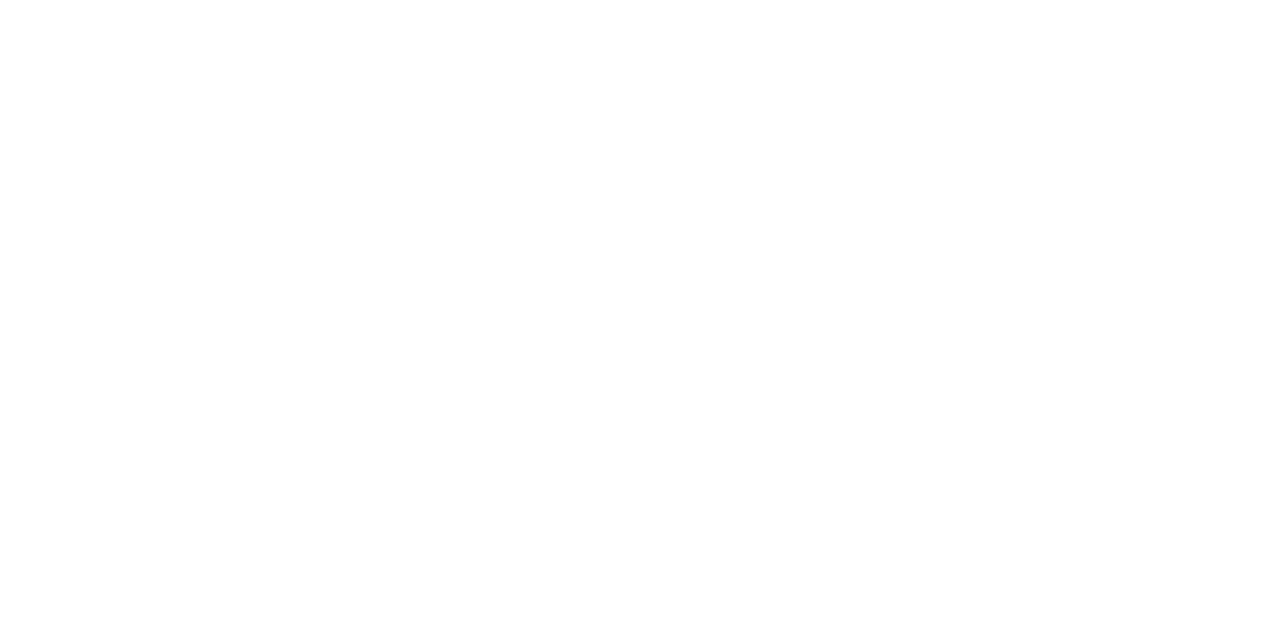
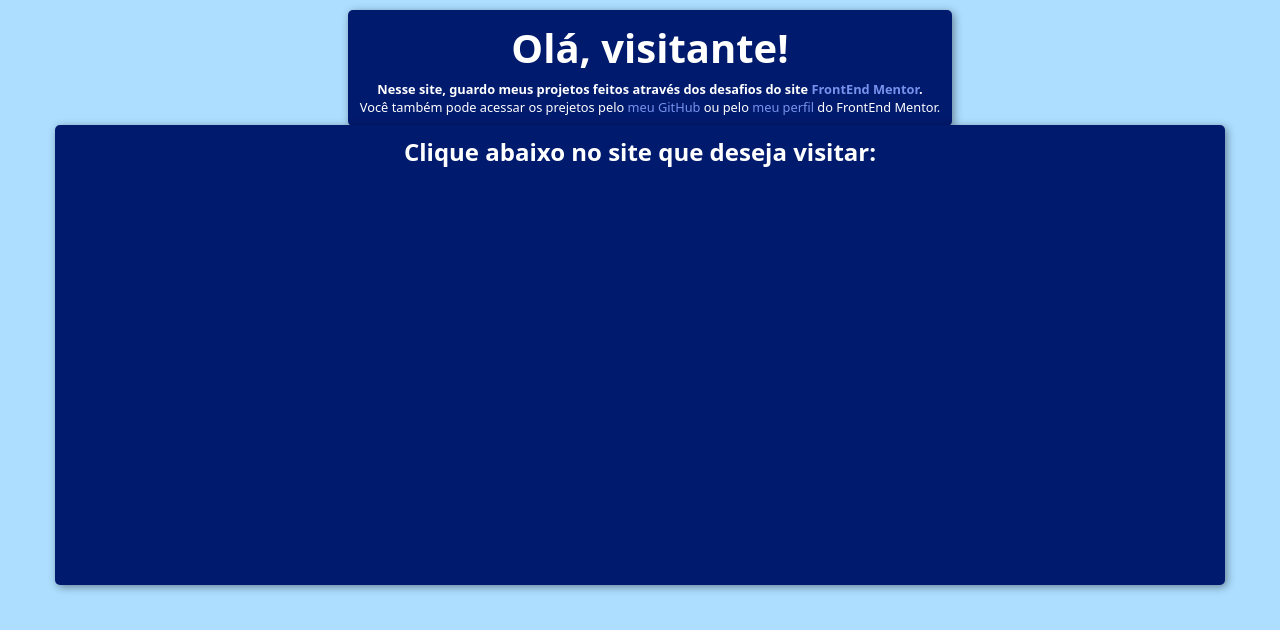
Before and after one commit to AnaBMaciel/frontendmentor, a plain HTML site: page index.html in a window 1280 px wide. Drawn offline with Linux system fonts and the light colour scheme.

Commit message:
Header e main
Fiz toda a header e parte da main, mas exclusivamente para PC

```diff
--- /dev/null
+++ b/assets/styles/screen.css
@@ -0,0 +1,12 @@
+@charset "UTF-8";
+
+header{
+    position: fixed;    /* Torna o header fixo na parte superior */
+    top: 0;             /* Fixa no topo */
+    left: 0;            /* Acomoda no lado esquerdo da tela */
+    transform: none;    /* Remove a transformação */
+    width: 100%;        /* Faz o header ocupar toda a largura da tela */
+    margin: 0;          /* Remove as margens */
+    padding: 10px;      /* Mantém o padding */
+    border-radius: 0;   /* Remove o border-radius para que o header fique retangular */
+}
--- /dev/null
+++ b/assets/styles/style.css
@@ -0,0 +1,59 @@
+@charset "UTF-8";
+
+html, body{
+    background-color: var(--cor004);
+    font-family: "Noto Sans", sans-serif;
+    font-size: 1em;
+}
+
+body{
+    position: relative;
+}
+
+body a{
+    text-decoration: none;
+    color: var(--cor003);
+}
+
+header{
+    background-color: var(--cor001);
+    box-shadow: 2px 2px 8px rgba(0, 0, 0, 0.418);
+    color: white;
+    text-align: center;
+    margin: 10px;
+    padding: 10px 2px;
+    border-radius: 5px;
+    position: absolute;
+    left: 50%;
+    transform: translateX(-50%);
+    width: 80%;
+    max-width: 600px;
+}
+
+header h1{
+    font-size: 2.5em;
+}
+
+header h3{
+    padding-top: 5px;
+}
+
+header p, h3{
+    font-size: .8em;
+}
+
+main{
+    background-color: var(--cor001);
+    box-shadow: 2px 2px 8px rgba(0, 0, 0, 0.418);
+    color: white;
+    text-align: center;
+    padding: 10px 15px;
+    border-radius: 5px;
+    margin-top: 125px;
+    position: absolute;
+    left: 50%;
+    transform: translateX(-50%);
+    width: 100%;
+    max-width: 1140px;
+    height: 440px;
+}
--- /dev/null
+++ b/assets/styles/vars.css
@@ -0,0 +1,19 @@
+@charset "UTF-8";
+
+* {
+    margin: 0;
+    padding: 0;
+}
+
+@import url('https://fonts.googleapis.com/css2?family=Noto+Sans:ital,wght@0,100..900;1,100..900&display=swap');
+
+:root{
+    /* Cores */
+        --cor001: #001A6E;
+        --cor002: #415FC3;
+        --cor003: #7792ED;
+        --cor004: #ADDEFF;
+        --cor005: #000;
+        --cor006: #fff;
+        --cor007: #f6fcff;
+}
--- a/index.html
+++ b/index.html
@@ -4,8 +4,19 @@
     <meta charset="UTF-8">
     <meta name="viewport" content="width=device-width, initial-scale=1.0">
     <title>Meus Desafios do FrontEnd</title>
+    <link rel="shortcut icon" href="assets/images/Favicon.png" type="image/x-icon">
+    <link rel="stylesheet" href="assets/styles/vars.css">
+    <link rel="stylesheet" href="assets/styles/style.css">
+    <link rel="stylesheet" href="assets/styles/screen.css" media="screen and (max-width: 600px)" >
 </head>
 <body>
-
+    <header>
+        <h1>Olá, visitante!</h1>
+        <h3>Nesse site, guardo meus projetos feitos através dos desafios do site <a href="https://www.frontendmentor.io" target="_blank">FrontEnd Mentor</a>.</h3>
+        <p>Você também pode acessar os prejetos pelo <a href="https://github.com/AnaBMaciel" target="_blank">meu GitHub</a> ou pelo <a href="https://www.frontendmentor.io/profile/AnaBMaciel" target="_blank">meu perfil</a> do FrontEnd Mentor.</p>
+    </header>
+    <main>
+        <h2>Clique abaixo no site que deseja visitar:</h2>
+    </main>
 </body>
 </html>
```
Also changed, not shown: assets/images/capas-dos-projetos/preview-recipe-page.jpg (added), assets/images/capas-dos-projetos/preview-social-links-profile.jpg (added).
